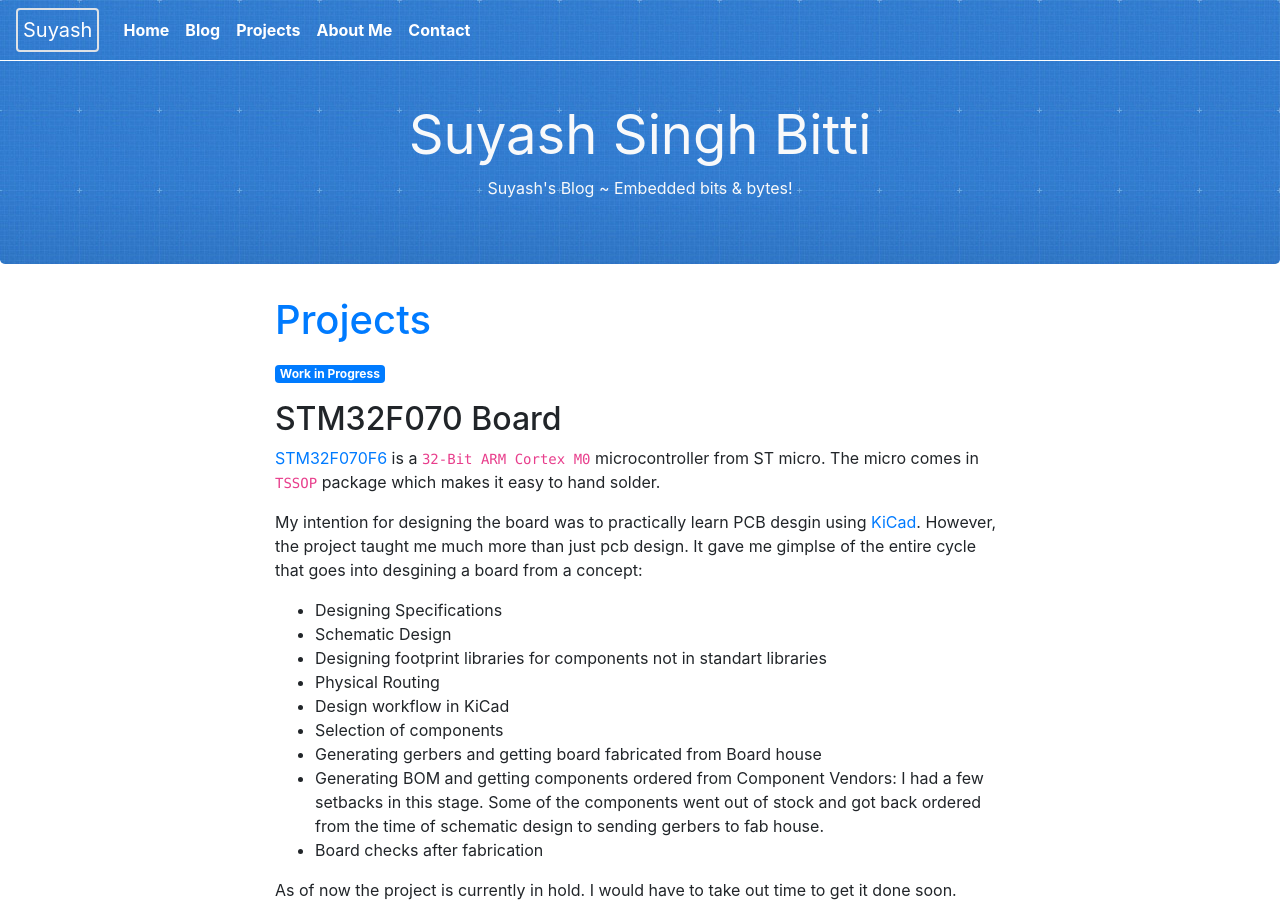
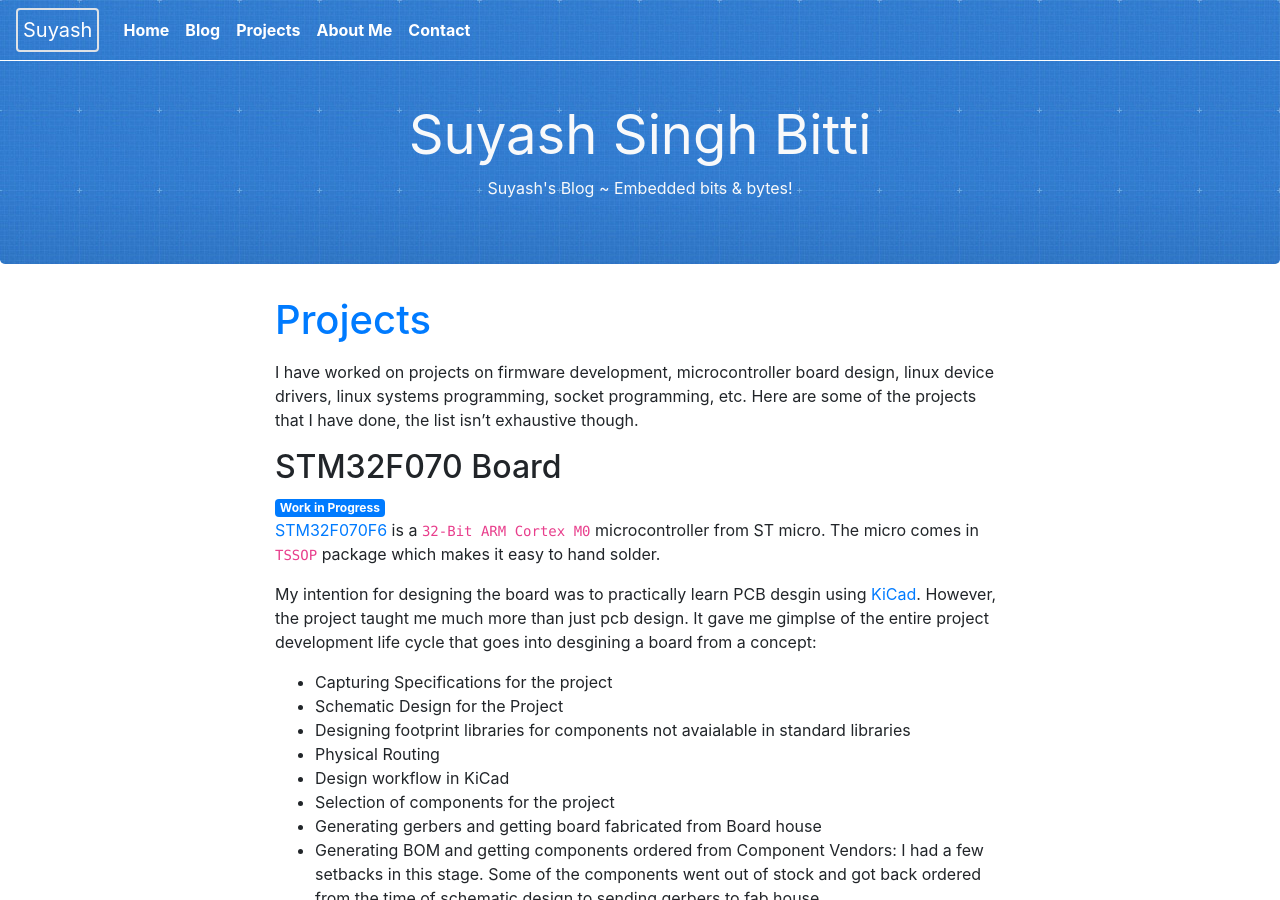
Before and after one commit to suyashsingh/suyashsingh.github.io, a Jekyll site: the page built from projects.md, in a window 1280 px wide and 900 px high. Built offline with Jekyll 4.4.1, drawn with Linux system fonts in a browser that asks for light colours.

Commit message:
content cleanup on /projects page

```diff
--- a/projects.md
+++ b/projects.md
@@ -1,27 +1,25 @@
 ---
 title: Projects
-description: List of projects developed by me over the time ranging from embedded / microcontroller based projects to projects including PCB design using KiCAD, RTOS based applications & much more.
+description: Know more about projects done by Suyash Singh Bitti on Embedded Systems, Linux System Programming, Linux Kernel Development, PCB Design using KiCad, RTOS, CAN and more. Here are some of the projects.
 layout: default
 order: 3
 ---
-
-<span class="badge badge-primary">Work in Progress</span>
+I have worked on projects on firmware development, microcontroller board design, linux device drivers, linux systems programming, socket programming, etc. Here are some of the projects that I  have done, the list isn't exhaustive though.
 
 ## STM32F070 Board
-[STM32F070F6](https://www.st.com/en/microcontrollers-microprocessors/stm32f070f6.html)
-is a `32-Bit ARM Cortex M0` microcontroller from ST micro. The micro comes in
+<span class="badge badge-primary">Work in Progress</span><br>
+<a href="https://www.st.com/en/microcontrollers-microprocessors/stm32f070f6.html" title="Product Page for STM32F070F6 from ST Microelectronics" target="_blank">STM32F070F6</a> is a `32-Bit ARM Cortex M0` microcontroller from ST micro. The micro comes in
 `TSSOP` package which makes it easy to hand solder.
 
 My intention for designing the board was to practically learn PCB desgin using
-[KiCad](https://kicad-pcb.org/). However, the project taught me much more than just pcb design. It gave me
-gimplse of the entire cycle that goes into desgining a board from a concept:
+<a href="https://kicad-pcb.org/" title="Home Page of KiCad PCB EDA design suite" target="_blank">KiCad</a>. However, the project taught me much more than just pcb design. It gave me gimplse of the entire project development life cycle that goes into desgining a board from a concept:
 
-+ Designing Specifications
-+ Schematic Design
-+ Designing footprint libraries for components not in standart libraries
++ Capturing Specifications for the project
++ Schematic Design for the Project
++ Designing footprint libraries for components not avaialable in standard libraries
 + Physical Routing
 + Design workflow in KiCad
-+ Selection of components
++ Selection of components for the project
 + Generating gerbers and getting board fabricated from Board house
 + Generating BOM and getting components ordered from Component Vendors: I had a few setbacks
 in this stage. Some of the components went out of stock and got back ordered from
@@ -29,9 +27,7 @@ the time of schematic design to sending gerbers to fab house.
 + Board checks after fabrication
 
 As of now the project is currently in hold. I would have to take out time to get
-it done soon.
-
-[Here is the link to the project page on github](https://github.com/suyashsingh/stm32f070-board).
+it done soon. <a href="https://github.com/suyashsingh/stm32f070-board" title="hardware design files for STM32F070 board designed by Suyash Singh Bitti" target="_blank">Here is the link to the project page on github</a>.
 
 ## Realtime CAN Data Dashboard
 This was my major project for completion of PG Diploma in Embedded system Design
@@ -41,4 +37,4 @@ unit ran `FreeRTOS` for managing the tasks. `IPC mechanism: Event registers` was
 for synchronising producer(tasks that reads sensor) and consumer(task the sends
 CAN messages) tasks in the system.
 
-You can find more about the project on [projects section of my linkedin page](https://www.linkedin.com/in/suyash-singh-bitti/).
+You can find more about the project on <a href="https://www.linkedin.com/in/suyash-singh-bitti/" title="More information on Real Time CAN Dashboard project on my linkedin page" target="_blank">projects section of my linkedin page</a>.
```
